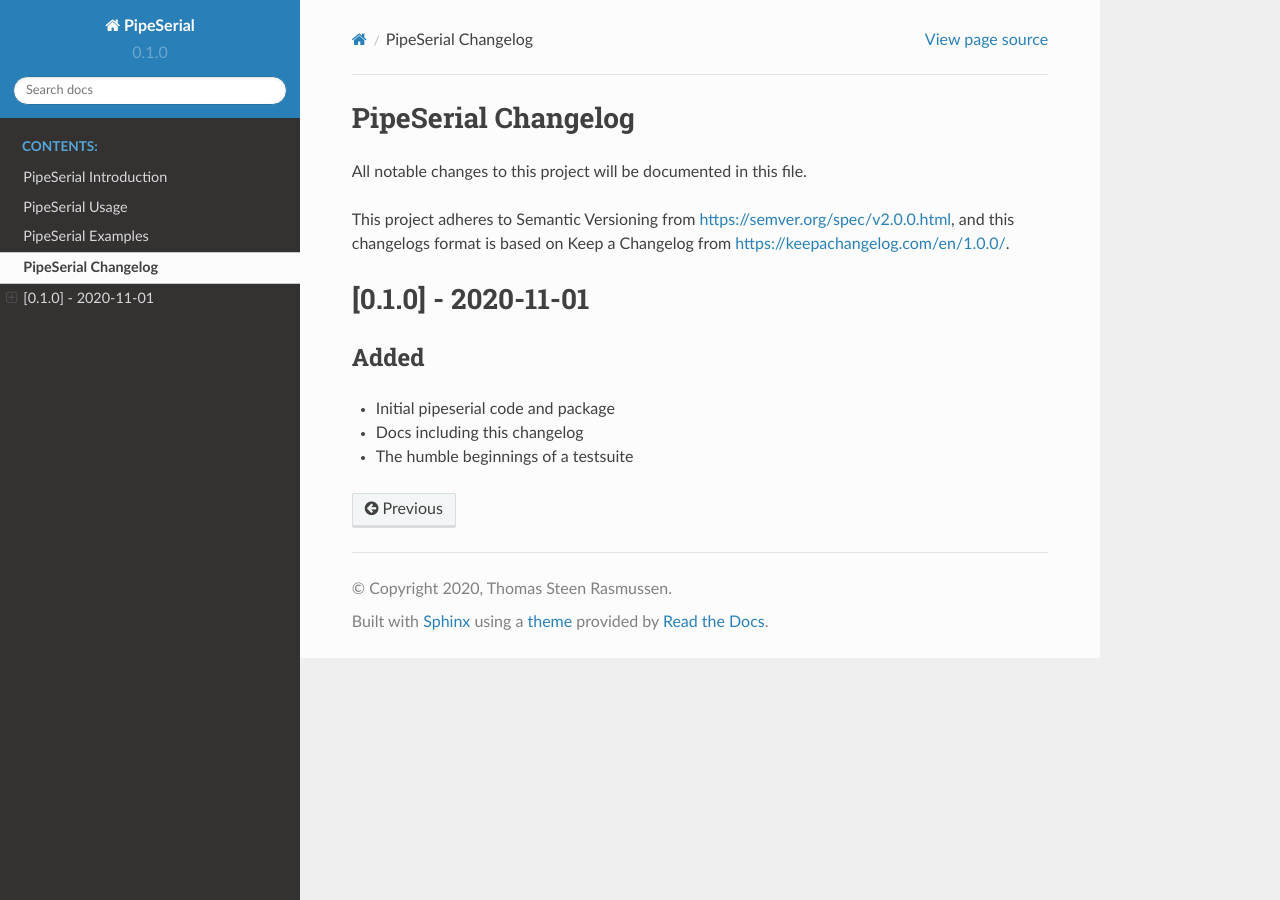
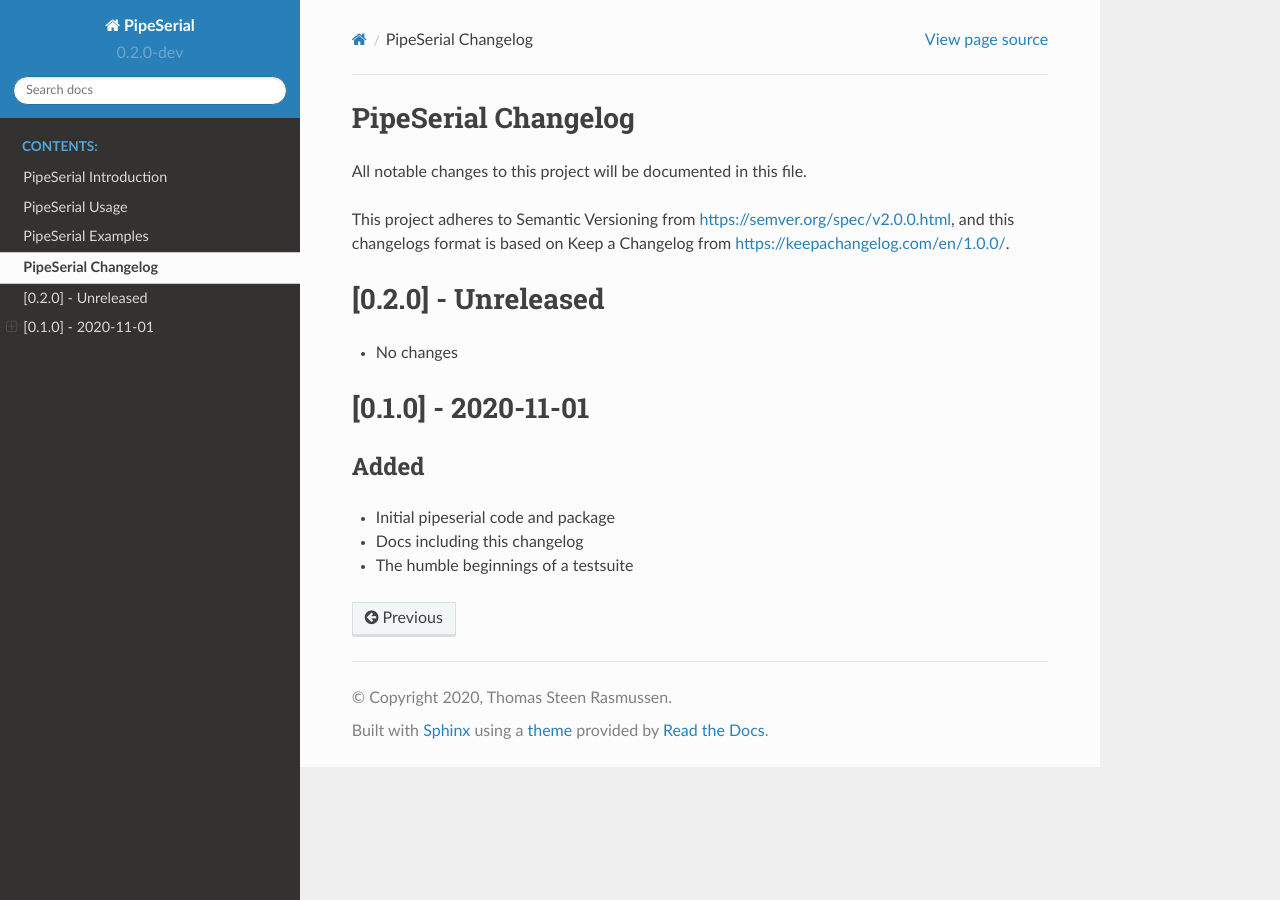
Before and after one commit to tykling/pipeserial, a Sphinx documentation site: the page built from docs/changelog.rst, in a window 1280 px wide. Built offline with Sphinx 7.4.7 and the Read the Docs theme 2.0.0, drawn with Linux system fonts in a browser that asks for light colours.

Commit message:
back to dev, v0.2.0-dev

```diff
--- a/docs/changelog.rst
+++ b/docs/changelog.rst
@@ -4,6 +4,10 @@ All notable changes to this project will be documented in this file.
 
 This project adheres to Semantic Versioning from https://semver.org/spec/v2.0.0.html, and
 this changelogs format is based on Keep a Changelog from https://keepachangelog.com/en/1.0.0/.
+
+[0.2.0] - Unreleased
+====================
+- No changes
 
 [0.1.0] - 2020-11-01
 ====================
--- a/docs/conf.py
+++ b/docs/conf.py
@@ -14,7 +14,7 @@ extensions = [
 templates_path = ["_templates"]
 exclude_patterns = ["_build", "Thumbs.db", ".DS_Store"]
 master_doc = "index"
-version = "0.1.0"
+version = "0.2.0-dev"
 html_theme = "sphinx_rtd_theme"
 html_theme_options = {"display_version": True}
 man_pages = [
--- a/docs/usage.rst
+++ b/docs/usage.rst
@@ -11,7 +11,7 @@ Until I get something better written here are the argparse usage instructions::
                      [--dtr DTR]
                      serialport [baudrate]
 
-   PipeSerial version 0.1.0. Sends input to a serial device, awaits (expects)
+   PipeSerial version 0.2.0-dev. Sends input to a serial device, awaits (expects)
    some text, and returns the output. See the manpage or ReadTheDocs for more
    info.
 
--- a/setup.py
+++ b/setup.py
@@ -12,7 +12,7 @@ with open("README.md", "r") as fh:
 
 setuptools.setup(
     name="pipeserial",
-    version="0.1.0",
+    version="0.2.0-dev",
     author="Thomas Steen Rasmussen",
     author_email="thomas@gibfest.dk",
     description="PipeSerial is a command-line utility to send some input from stdin to a serial device, and then collect and return the output from the device.",
```
Also changed, not shown: 1 other file.
